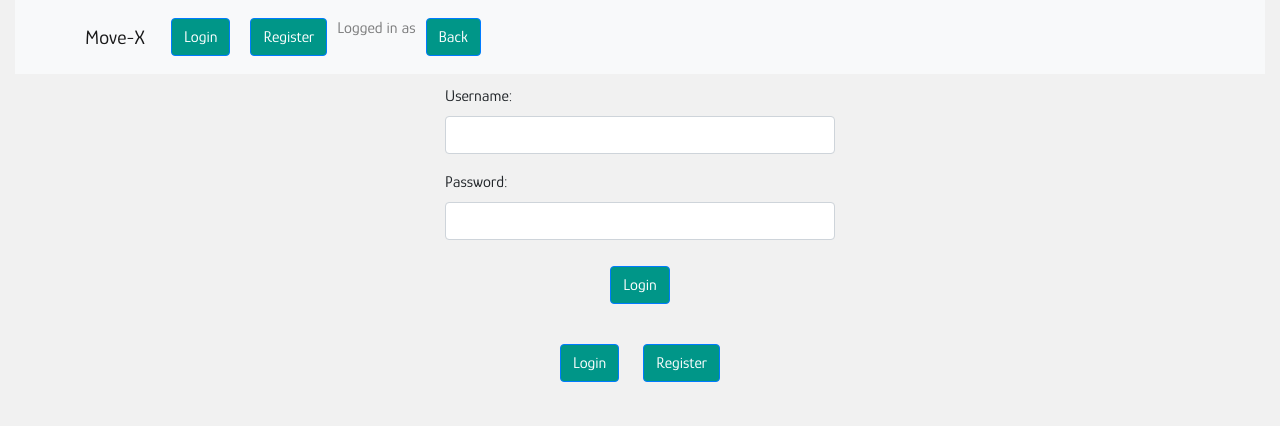
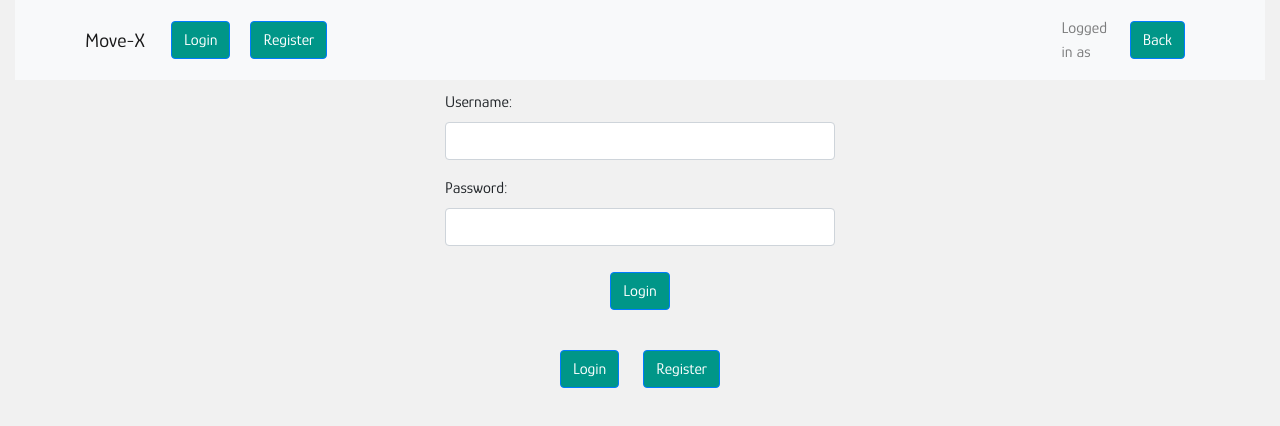
Before and after one commit to MitoMonkey/MoveX-client, a React (Vite) app: page / in a window 1280 px wide. Shown: the top 426 px of the page. Built offline with nearby package versions, Linux system fonts and the light colour scheme.

Commit message:
navbar improved

```diff
--- a/src/components/nav-bar/nav-bar.jsx
+++ b/src/components/nav-bar/nav-bar.jsx
@@ -6,8 +6,6 @@ import Container from 'react-bootstrap/Container'
 import Button from 'react-bootstrap/Button';
 
 import { connect } from 'react-redux';
-
-import { Link } from 'react-router-dom';
 
 let mapStateToProps = state => { return { user: state.user } }
 
@@ -20,8 +18,8 @@ function NavBar(props) {
             <Container>
                 <Navbar.Brand>Move-X</Navbar.Brand>
                 <Navbar.Toggle aria-controls="basic-navbar-nav" />
-                <Navbar.Collapse id="basic-navbar-nav">
-                    <Nav className="container-fluid">
+                <Navbar.Collapse id="basic-navbar-nav" className="justify-content-center">
+                    <Nav className="container-fluid  align-items-center">
                         {(user)
                             ? <Nav.Item>
                                 <a href={`/`} className="btn btn-primary">Home</a>
@@ -44,7 +42,11 @@ function NavBar(props) {
                             </Nav.Item>
                             : <span></span>
                         }
-                        <span className="navbar-text"> Logged in as {user} </span>
+                    </Nav>
+                    <Nav className="me-auto align-items-center">
+                        <Navbar.Text>
+                            Logged in as {user}
+                        </Navbar.Text>
                         <Nav.Item>
                             <Button variant="primary" onClick={() => { onBackClick() }}>Back</Button>
                         </Nav.Item>
--- a/src/components/profile-view/profile-view.jsx
+++ b/src/components/profile-view/profile-view.jsx
@@ -118,12 +118,16 @@ function ProfileView(props) {
         axios.get('https://move-x.herokuapp.com/users/' + username, { headers: { Authorization: `Bearer ${token}` } }).then(response => {
             setUsername(response.data.Username);
             setEmail(response.data.Email);
+            // console.log(response.data.Email);
             current_email = response.data.Email;
-            console.log(current_email);
+            // console.log(current_email);
             setBirthday(response.data.Birthday);
             current_birthday = response.data.Birthday.split("T")[0];
         })
     }, []);
+
+    console.log("my email is " + email);
+    console.log("my email is " + current_email);
     /*
     function stringToDate(birthdayString) {
         var pattern = /(\d{4})\-(\d{2})\-(\d{2})/;
```
Also changed, not shown: 2 other files (tests, documents, lock files or other folders).
